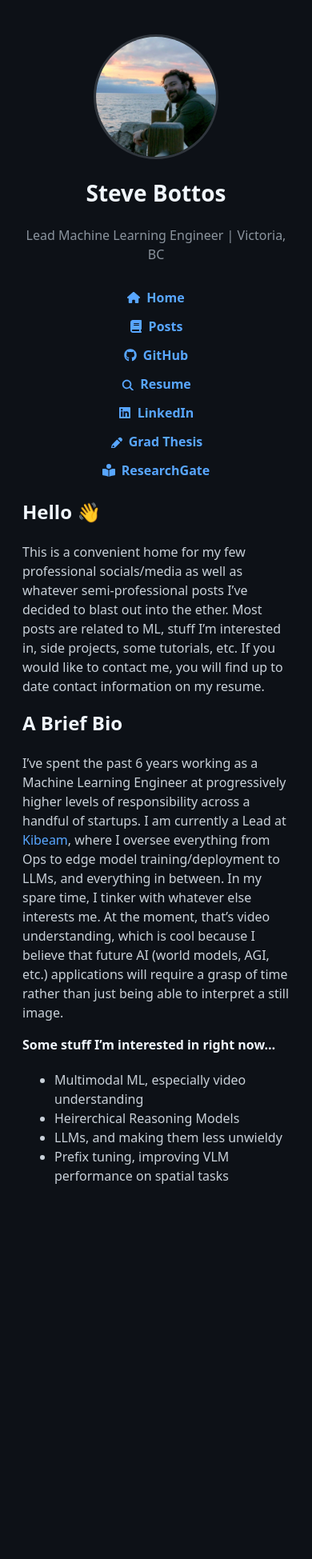
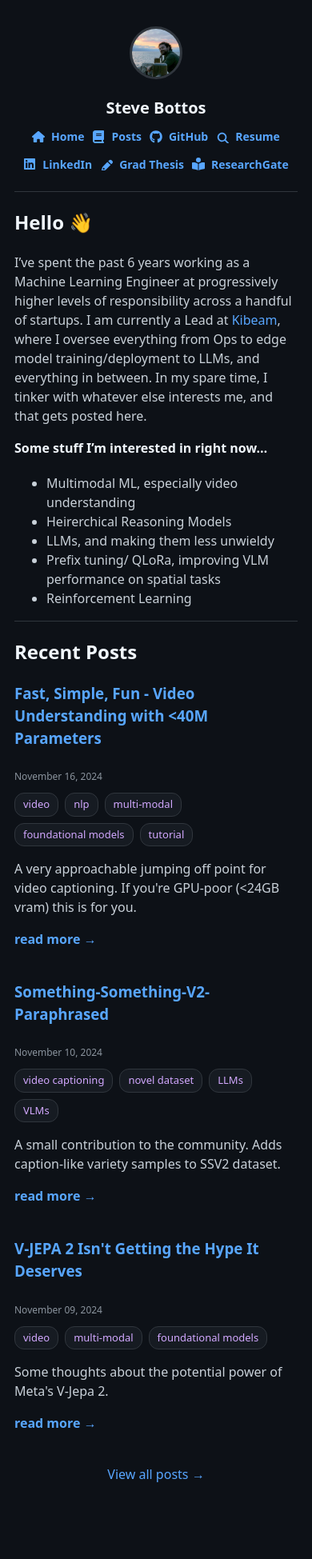
Before and after one commit to stevebottos/stevebottos.github.io, a Jekyll site: the page built from index.md, in a window 390 px wide. Shown: the whole page at 80% size. Built offline with Jekyll 4.4.1, drawn with Linux system fonts in a browser that asks for light colours; emoji names are drawn with the system emoji font; before the commit the page ends 1586 px from its top, so only the background shows below that.

Commit message:
update style

```diff
--- a/assets/css/style.scss
+++ b/assets/css/style.scss
@@ -215,7 +215,7 @@ footer a {
 /* Mobile responsive styles */
 @media (max-width: 960px) {
   body {
-    padding: 20px;
+    padding: 10px;
   }
 
   .wrapper {
@@ -225,19 +225,52 @@ footer a {
 
   header {
     width: 100%;
-    position: relative;
+    position: sticky;
+    top: 0;
+    z-index: 100;
     float: none;
     text-align: center;
+    background-color: #0d1117;
+    padding: 10px 0;
+    border-bottom: 1px solid #30363d;
+  }
+
+  header h1 {
+    font-size: 20px;
+    margin: 10px 0;
+  }
+
+  header p {
+    display: none;
   }
 
   .profile-pic {
-    width: 150px;
-    height: 150px;
+    width: 60px;
+    height: 60px;
+    margin: 5px 0;
+  }
+
+  .sidebar-nav {
+    margin-top: 10px;
+    margin-bottom: 10px;
+    display: flex;
+    justify-content: center;
+    flex-wrap: wrap;
+    gap: 10px;
+  }
+
+  .sidebar-nav li {
+    margin-bottom: 0;
+  }
+
+  .sidebar-nav a {
+    font-size: 14px;
   }
 
   section {
     width: 100%;
     float: none;
+    padding-top: 20px;
     padding-bottom: 20px;
   }
 
--- a/index.md
+++ b/index.md
@@ -4,11 +4,34 @@ title: Home
 ---
 
 # Hello :wave:
-This is a convenient home for my few professional socials/media as well as whatever semi-professional posts I've decided to blast out into the ether. Most posts are related to ML, stuff I'm interested in, side projects, some tutorials, etc. If you would like to contact me, you will find up to date contact information on my resume.
-# A Brief Bio
-I've spent the past 6 years working as a Machine Learning Engineer at progressively higher levels of responsibility across a handful of startups. I am currently a Lead at [Kibeam](https://kibeam.com/), where I oversee everything from Ops to edge model training/deployment to LLMs, and everything in between. In my spare time, I tinker with whatever else interests me. At the moment, that's video understanding, which is cool because I believe that future AI (world models, AGI, etc.) applications will require a grasp of time rather than just being able to interpret a still image.
+I've spent the past 6 years working as a Machine Learning Engineer at progressively higher levels of responsibility across a handful of startups. I am currently a Lead at [Kibeam](https://kibeam.com/), where I oversee everything from Ops to edge model training/deployment to LLMs, and everything in between. In my spare time, I tinker with whatever else interests me, and that gets posted here.
 #### Some stuff I'm interested in right now...
 - Multimodal ML, especially video understanding
 - Heirerchical Reasoning Models
 - LLMs, and making them less unwieldy
-- Prefix tuning, improving VLM performance on spatial tasks
+- Prefix tuning/ QLoRa, improving VLM performance on spatial tasks
+- Reinforcement Learning
+
+---
+
+## Recent Posts
+
+{% for post in site.posts limit:3 %}
+  <article class="post-preview">
+    <h3><a href="{{ post.url | relative_url }}">{{ post.title }}</a></h3>
+    <time datetime="{{ post.date | date_to_xmlschema }}">{{ post.date | date: "%B %d, %Y" }}</time>
+    {% if post.tags and post.tags.size > 0 %}
+      <div class="post-tags">
+        {% for tag in post.tags %}
+          <span class="tag">{{ tag }}</span>
+        {% endfor %}
+      </div>
+    {% endif %}
+    {% if post.excerpt %}
+      <p>{{ post.excerpt }}</p>
+      <p><a href="{{ post.url | relative_url }}" class="read-more">read more →</a></p>
+    {% endif %}
+  </article>
+{% endfor %}
+
+<p style="text-align: center; margin-top: 20px;"><a href="{{ site.baseurl }}/posts">View all posts →</a></p>
```
